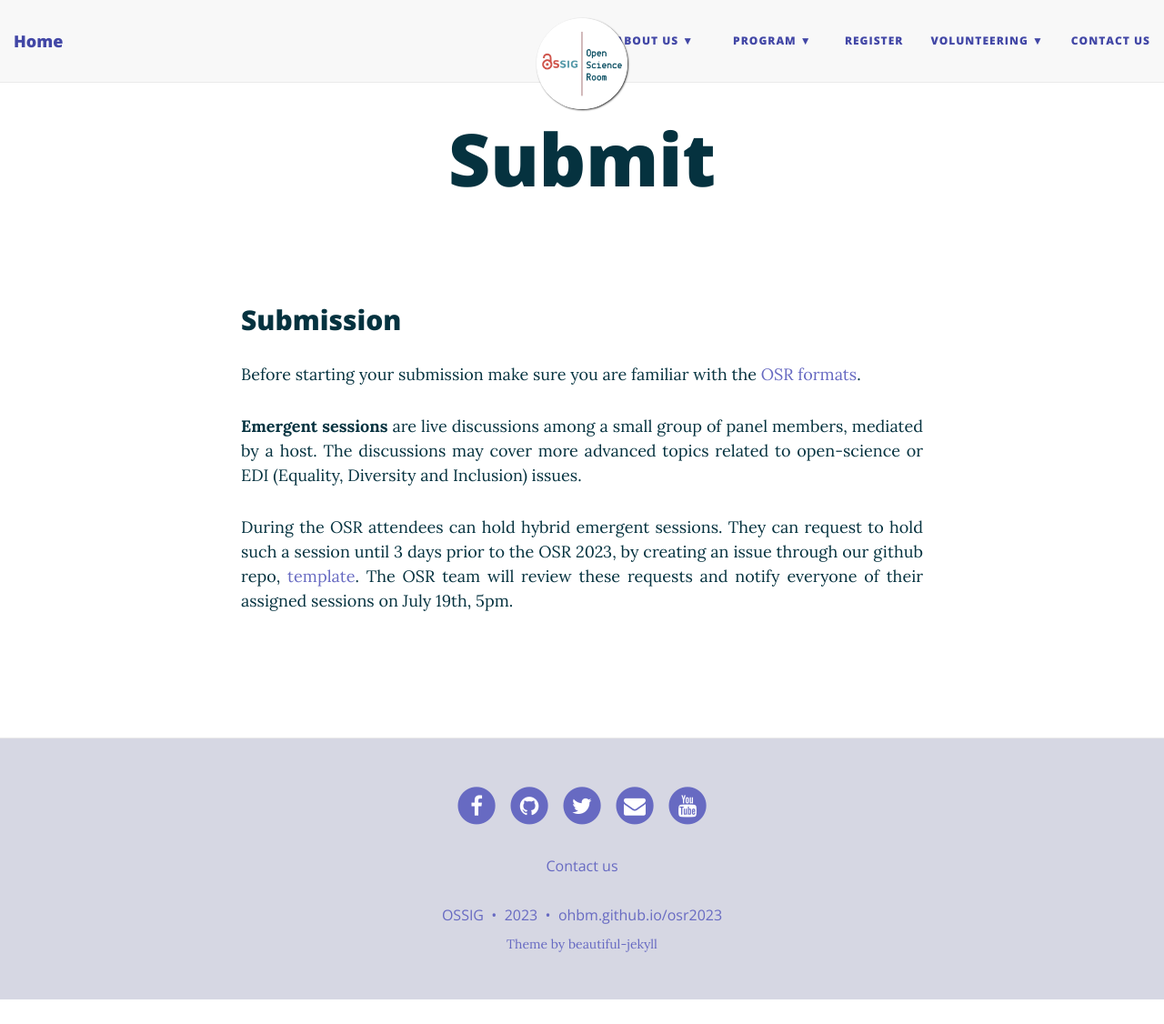
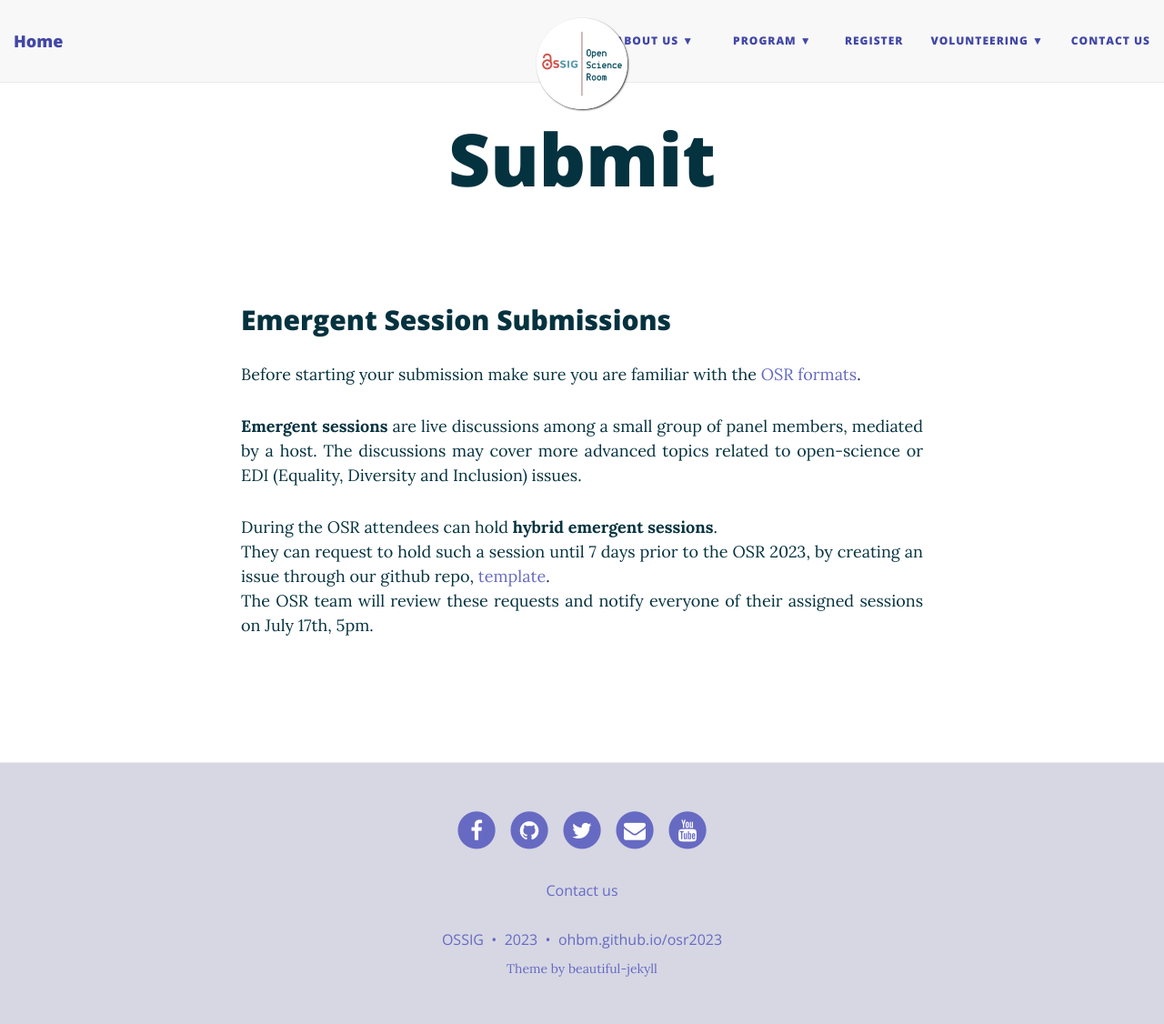
Before and after one commit to ohbm/osr2023, a Jekyll site: the page built from submit.md, in a window 1280 px wide and 1126 px high. Shown: the whole window at 91% size. Built offline with Jekyll 4.4.1, drawn with Linux system fonts in a browser that asks for light colours; nearby versions of some CDN libraries.

Commit message:
Update submit.md

```diff
--- a/submit.md
+++ b/submit.md
@@ -5,7 +5,7 @@
 
 <div id="submission"></div>
 <br>
-## Submission
+## Emergent Session Submissions
 {::options parse_block_html="true" /}
 <p align="justify">
   Before starting your submission make sure you are familiar with the [OSR formats](/formats.md){:target="_blank"}.
@@ -16,7 +16,9 @@
   **Emergent sessions** are live discussions among a small group of panel members, mediated by a host. The discussions may cover more advanced topics related to open-science or EDI (Equality, Diversity and Inclusion) issues.
 </p>
 <p align="justify">
-During the OSR attendees can hold hybrid emergent sessions. They can request to hold such a session until 3 days prior to the OSR 2023, by creating an issue through our github repo, [template](https://github.com/ohbm/osr2023/issues/1). The OSR team will review these requests and notify everyone of their assigned sessions on July 19th, 5pm.
+During the OSR attendees can hold **hybrid emergent sessions**. <br>
+They can request to hold such a session until 7 days prior to the OSR 2023, by creating an issue through our github repo, [template](https://github.com/ohbm/osr2023/issues/1).<br>
+The OSR team will review these requests and notify everyone of their assigned sessions on July 17th, 5pm.
 </p>
 {::options parse_block_html="false" /}
 
```
